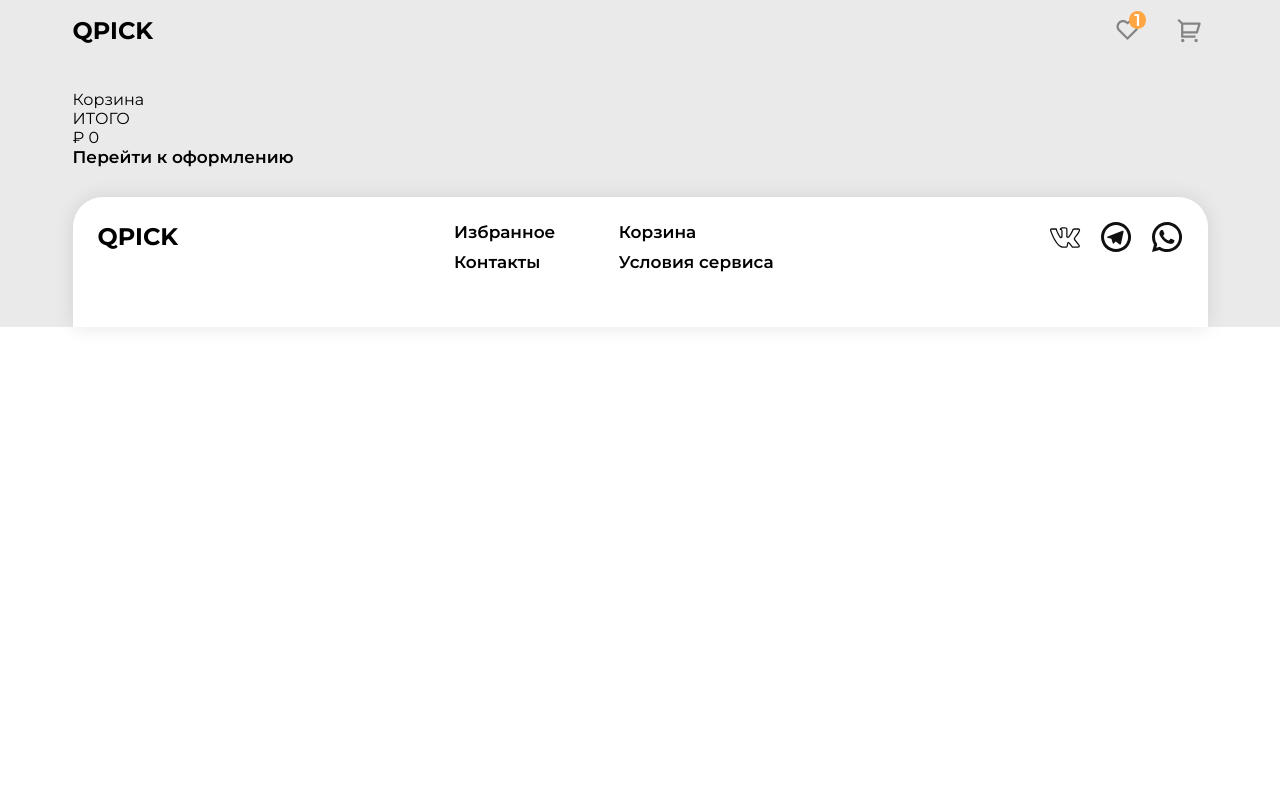
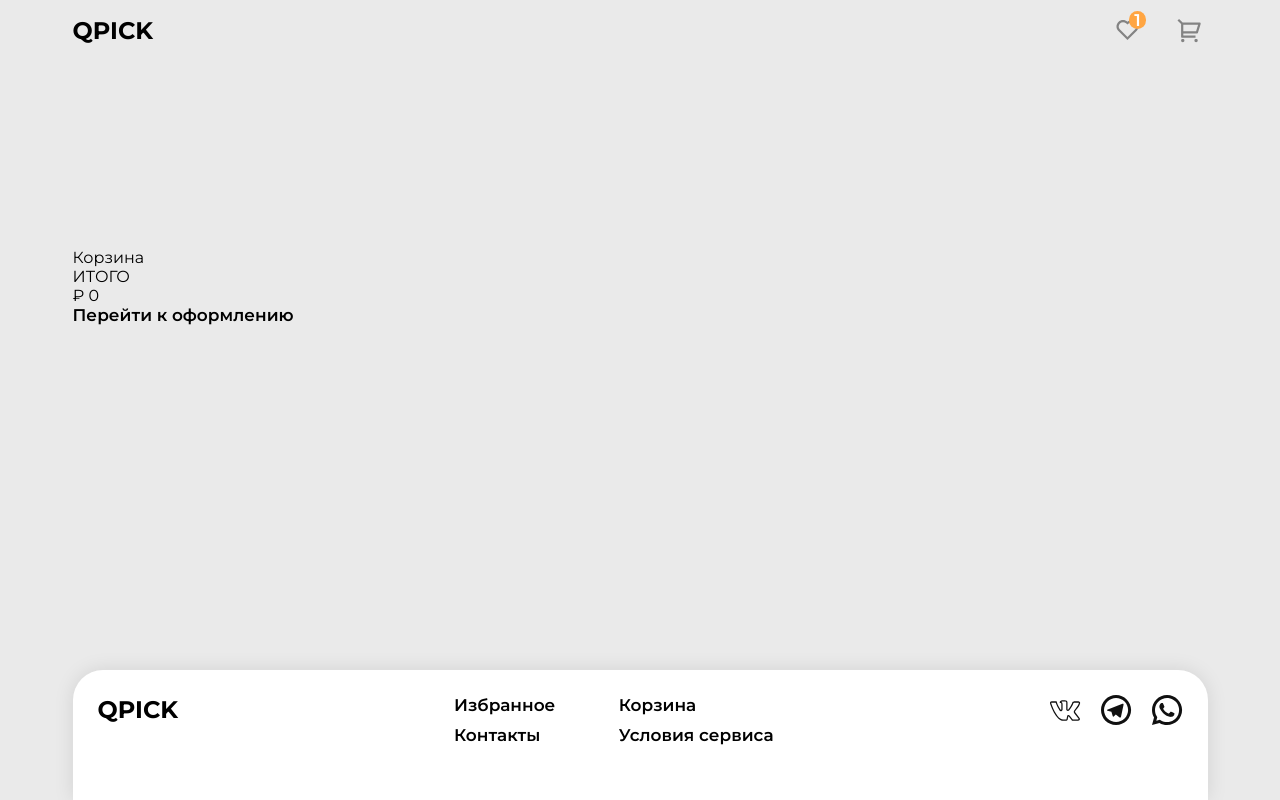
Before and after one commit to korobasssss/marketplace_neoflex, a Next.js app: page /pages/cart in a window 1280 px wide. Built offline with nearby package versions, Linux system fonts and the light colour scheme.

Commit message:
fixed display

```diff
--- a/src/app/components/allProducts/oneProductInMain/OneProductMainComponent.tsx
+++ b/src/app/components/allProducts/oneProductInMain/OneProductMainComponent.tsx
@@ -3,10 +3,12 @@ import Image from "next/image";
 import rate_icon from '@/assets/icons/rate.svg'
 import { OneProductMainComponentInterface } from "@/app/interfaces/oneProductInterface";
 
+import '@/app/scss/globals/globals.scss'
+
 export const OneProductMainComponent = (props: OneProductMainComponentInterface) => {
 
     return (
-        <main className={one_product_scss.root}>
+        <main className={one_product_scss.root + ' round_section'}>
             <picture className={one_product_scss.image_section}>
                 <Image src={props.oneProduct.img} className={one_product_scss.image} alt={'product'}
                        width={0} height={0}/>
--- a/src/app/components/cart/OneProductInCart/OneProductInCartComponent.tsx
+++ b/src/app/components/cart/OneProductInCart/OneProductInCartComponent.tsx
@@ -4,11 +4,13 @@ import delete_icon from '@/assets/icons/delete.svg'
 import minus_icon from '@/assets/icons/minus.svg'
 import plus_icon from '@/assets/icons/plus.svg'
 
+import '@/app/scss/globals/globals.scss'
+
 export const OneProductInCartComponent = (props: OneProductInCartComponentInterface) => {
 
     return (
         <main>
-            <section>
+            <section className={'round_section'}>
                 <section>
                     <Image src={props.oneProduct.img} alt={'product'} width={0} height={0}/>
                     <section>
--- a/src/app/components/main/footer/Footer.tsx
+++ b/src/app/components/main/footer/Footer.tsx
@@ -6,7 +6,8 @@ import Image from "next/image";
 
 export const Footer = (props: FooterInterfaceProps) => {
     return (
-        <main className={footer_scss.root}>
+        <section className={footer_scss.page}>
+            <main className={footer_scss.root + ' round_section'}>
                 <div className={'title'}>{props.appName}</div>
                 <ul className={footer_scss.pointsArr}>
                     {props.pointsApp.map((point: string, index) => {
@@ -30,5 +31,8 @@ export const Footer = (props: FooterInterfaceProps) => {
                     })}
                 </ul>
             </main>
+        </section>
+
+
     )
 }
--- a/src/app/scss/components/main/Footer.module.scss
+++ b/src/app/scss/components/main/Footer.module.scss
@@ -1,5 +1,10 @@
 @import "@/app/scss/globals/color";
 @import "@/app/scss/globals/values";
+
+.page {
+  display: grid;
+  width: 100%;
+}
 
 .root {
   height: min-content;
@@ -7,12 +12,10 @@
 
   display: flex;
   justify-content: space-between;
+  align-self: end;
 
 
   border-radius: 30px 30px 0 0;
-  background-color: $bgc-one-product;
-
-  box-shadow: $shadow;
 }
 
 .pointsArr {
--- a/src/app/scss/components/main/Main.module.scss
+++ b/src/app/scss/components/main/Main.module.scss
@@ -11,8 +11,9 @@
 .route {
   padding: 0 10px;
   width: 1135px;
-  display: flex;
-  flex-flow: column;
+  min-height: 100vh;
+
+  display: grid;
   gap: 30px;
   justify-self: center;
 
--- a/src/app/scss/components/main/OneProductMain.module.scss
+++ b/src/app/scss/components/main/OneProductMain.module.scss
@@ -8,17 +8,8 @@ $rate-size: 1.06em;
 $rate-weight: 600;
 
 .root {
-
   display: grid;
   row-gap: 50px;
-
-  border-radius: 30px;
-  padding: $default-padding;
-
-  background-color: $bgc-one-product;
-
-  box-shadow: $shadow;
-
 
   .image_section {
     display: flex;
--- a/src/app/scss/globals/color.scss
+++ b/src/app/scss/globals/color.scss
@@ -9,4 +9,4 @@ $count-color: #FFFFFF;
 $footer-nav-color: #000000;
 $button-color: transparent;
 
-$shadow: #0000001A;
+$shadow-color: #0000001A;
--- a/src/app/scss/globals/globals.scss
+++ b/src/app/scss/globals/globals.scss
@@ -34,3 +34,12 @@ ul, ol {
   margin: 0;
   padding: 0;
 }
+
+.round_section {
+  border-radius: 30px;
+  background-color: $bgc-one-product;
+
+  box-shadow: $shadow;
+
+  padding: $default-padding;
+}
--- a/src/app/scss/globals/values.scss
+++ b/src/app/scss/globals/values.scss
@@ -26,4 +26,4 @@ $count-1: 1;
 $column-count-in-footer-nav: 2;
 $row-count-in-footer-nav: 3;
 
-$shadow: 0 0 20px 0 $shadow;
+$shadow: 0 0 20px 0 $shadow-color;
```
Lines whose indentation alone changed are shown as unchanged.
